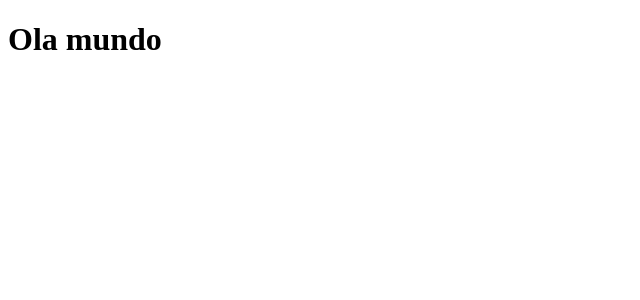
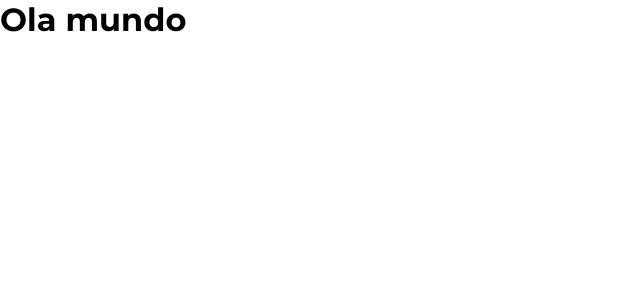
Before and after one commit to MayconnW/iClinic-front-challenge, a React (Create React App) app: page / in a window 1280 px wide. Shown: the top 300 px of the page, without its empty margins (0-640 px from the left). Built offline with nearby package versions, Linux system fonts and the light colour scheme.

Commit message:
Fix EsLint Version | Apply Global css

```diff
--- a/package.json
+++ b/package.json
@@ -45,7 +45,7 @@
     "@types/styled-components": "^5.1.1",
     "@typescript-eslint/eslint-plugin": "^3.7.0",
     "@typescript-eslint/parser": "^3.7.0",
-    "eslint": "^7.5.0",
+    "eslint": "^6.8.0",
     "eslint-config-airbnb": "^18.2.0",
     "eslint-config-airbnb-base": "^14.2.0",
     "eslint-config-prettier": "^6.11.0",
--- a/src/App.tsx
+++ b/src/App.tsx
@@ -1,9 +1,13 @@
 import React from 'react';
+import GlobalStyle from 'styles/global';
 
-function App() {
+const App: React.FC = () => {
   return (
-    <h1>Ola mundo</h1>
+    <>
+      <h1>Ola mundo</h1>
+      <GlobalStyle />
+    </>
   );
-}
+};
 
 export default App;
--- /dev/null
+++ b/src/styles/global.ts
@@ -0,0 +1,22 @@
+import { createGlobalStyle } from 'styled-components';
+
+export default createGlobalStyle`
+
+  * {
+    margin: 0;
+    padding: 0;
+    outline: 0;
+    box-sizing: border-box;
+  }
+
+  body {
+    -webkit-font-smoothing: antialiased;
+    text-rendering: optimizeLegibility;
+    font-family: 'Montserrat', sans-serif;
+  }
+
+  button {
+    cursor: pointer;
+  }
+
+`;
```
Also changed, not shown: 1 other file (tests, documents, lock files or other folders).
